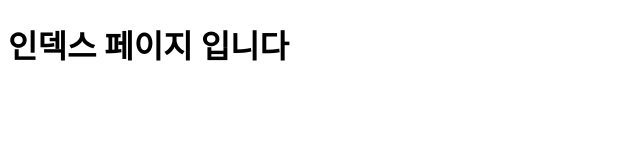
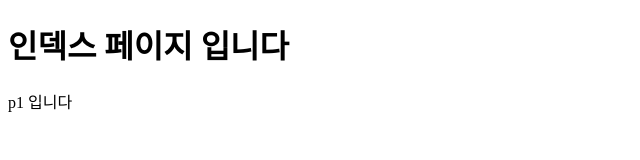
Before and after one commit to delve1/git_test, a plain HTML site: page index.html in a window 1280 px wide. Shown: the full height of the page, 0-640 px from the left. Drawn offline with Linux system fonts and the light colour scheme.

Commit message:
p1 추가함

```diff
--- a/index.html
+++ b/index.html
@@ -8,6 +8,7 @@
 <body>
     <div class="conatiner">
         <h1>인덱스 페이지 입니다</h1>
+        <p>p1 입니다</p>
     </div>
 </body>
 </html>
```
